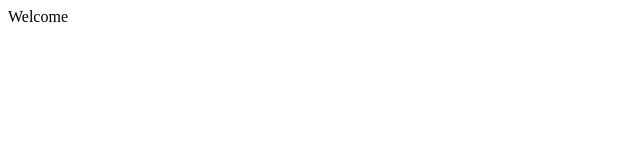
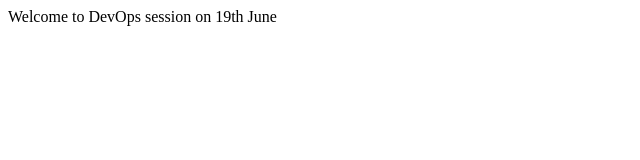
Before and after one commit to NamrathaM/devops-sample, a plain HTML site: page index.html in a window 1280 px wide. Shown: the whole page, without its empty margins (0-640 px from the left). Drawn offline with Linux system fonts and the light colour scheme.

Commit message:
Update index.html

```diff
--- a/index.html
+++ b/index.html
@@ -5,6 +5,6 @@
     </title>
   </head>
   <body>
-    Welcome
+    Welcome to DevOps session on 19th June
   </body>
 </html>
```
